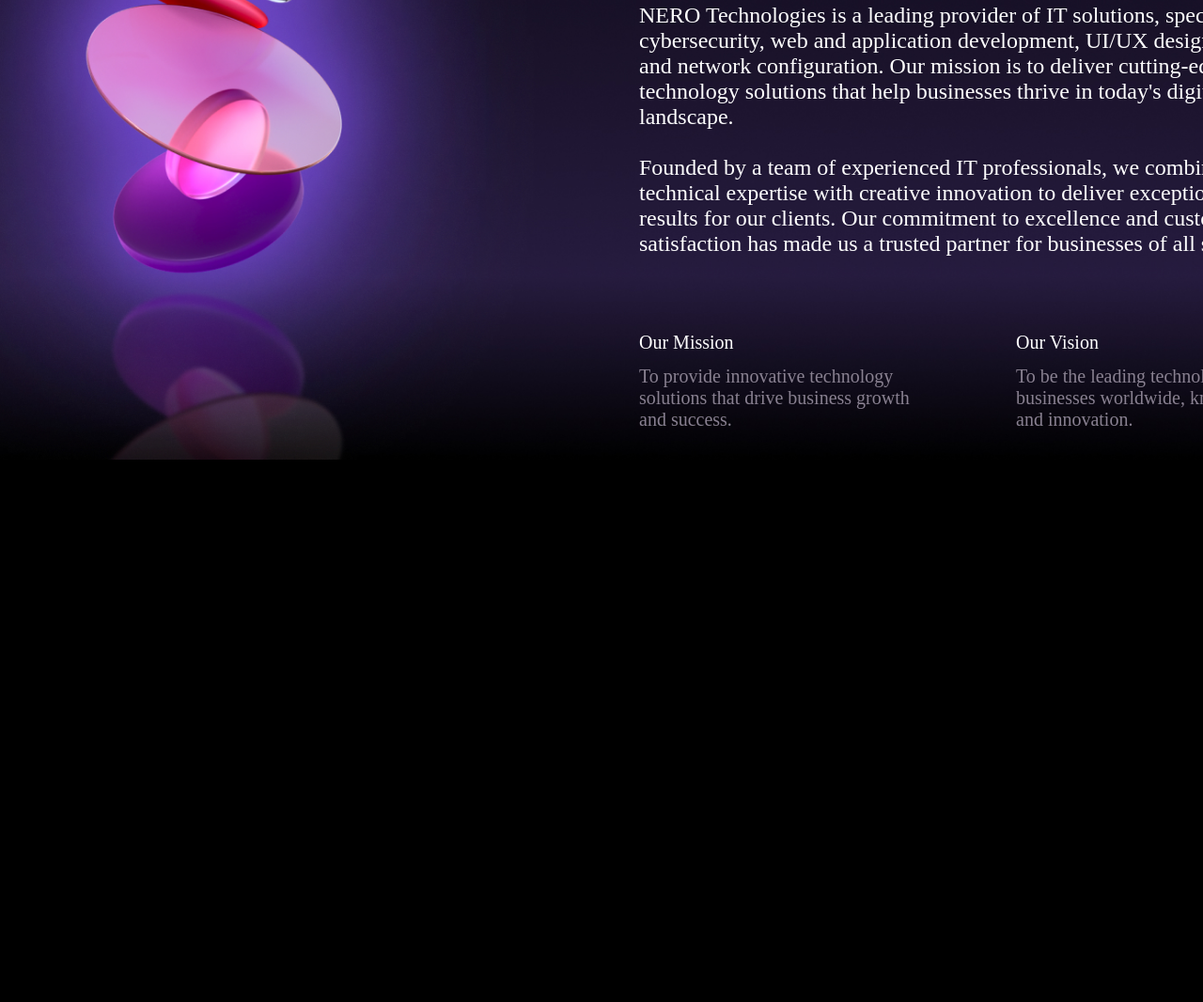
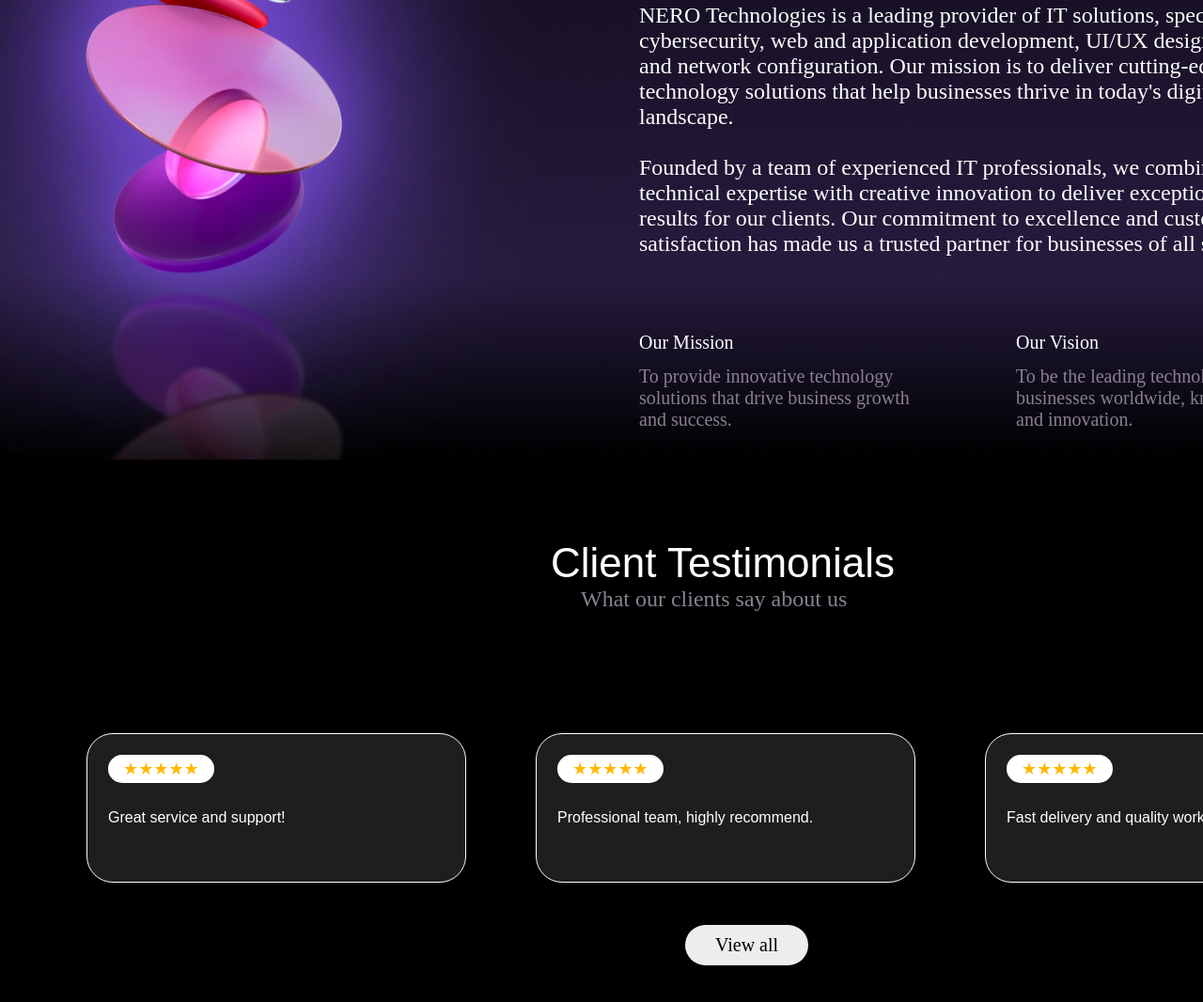
Before and after one commit to Amon2007/NeroTECHNOLOGIES, a plain HTML site: page index.html in a window 1280 px wide. Shown: the part 1478-2544 px from the top of the page at 94% size. Before the commit the page ends 1967 px from the top, so only its background shows below. Drawn offline with Linux system fonts and the light colour scheme; a web font is replaced by a local one.

Commit message:
add section for Reviews

```diff
--- a/css/style.css
+++ b/css/style.css
@@ -57,7 +57,7 @@ nav {
   margin-left: 200px;
   border: 1px solid rgb(255, 255, 255);
   border-radius: 3rem;
-  padding: 9px 17px;
+  padding: 9px 12px;
   background-color: rgba(0, 0, 0, 0.5);
   backdrop-filter: blur(10px);
   z-index: 1000;
@@ -291,3 +291,96 @@ h2 {
   font-size: 20px;
   font-weight: 400;
 }
+
+.clients-reviews {
+  width: 0;
+  height: 535px;
+  flex-shrink: 0;
+}
+.clients-title {
+  font-family: "Bakbak One", sans-serif;
+  font-size: 44px;
+  font-weight: 400;
+  margin: 85px 586px 0;
+  width: max-content;
+}
+.clients-subtitle {
+  color: #898191;
+  font-family: "Bai Jamjuree";
+  font-size: 24px;
+  font-weight: 400;
+  text-align: center;
+  margin-bottom: 64px;
+  white-space: nowrap;
+  padding-left: 618px;
+}
+
+.testimonials-list {
+  display: flex;
+  padding: 65px 92px 45px 92px;
+  flex-direction: row;
+}
+
+.testimonial-card {
+  border: 1px solid #fff;
+  background: #1e1e1e;
+  border-radius: 28px;
+  width: 404px;
+  height: 159px;
+  flex-shrink: 0;
+  min-height: 140px;
+  padding: 21px 22px 24px 22px;
+  color: #fff;
+  display: flex;
+  flex-direction: column;
+  gap: 16px;
+  position: relative;
+}
+.testimonial-card-highlighted {
+  border: 1px solid #fff;
+  background: #1e1e1e;
+  border-radius: 28px;
+  width: 404px;
+  height: 159px;
+  flex-shrink: 0;
+  min-height: 140px;
+  padding: 21px 22px 24px 22px;
+  color: #fff;
+  display: flex;
+  flex-direction: column;
+  gap: 16px;
+  position: relative;
+  margin: 0 74px;
+}
+
+.stars {
+  background: #fff;
+  color: #ffb800;
+  border-radius: 16px;
+  padding: 4px 16px;
+  font-size: 18px;
+  width: fit-content;
+  margin-bottom: 12px;
+  margin-top: 1px;
+}
+
+.view-all-btn {
+  font-family: "Bai Jamjuree";
+  margin: 0 auto;
+  margin: 0 729px;
+  display: block;
+  background: #ededed;
+  color: #222;
+  border: none;
+  border-radius: 22px;
+  padding: 10px 32px;
+  font-size: 20px;
+  font-weight: 500;
+  cursor: pointer;
+  white-space: nowrap;
+  transition: background 0.2s;
+  color: #000;
+}
+.view-all-btn:hover {
+  background: #8e8e8e;
+}
--- a/index.html
+++ b/index.html
@@ -126,6 +126,26 @@
         </div>
       </div>
     </div>
+    <!-- Section Reviews -->
+    <section class="clients-reviews">
+      <h2 class="clients-title">Client Testimonials</h2>
+      <p class="clients-subtitle">What our clients say about us</p>
+      <div class="testimonials-list">
+        <div class="testimonial-card">
+          <div class="stars">★★★★★</div>
+          <p>Great service and support!</p>
+        </div>
+        <div class="testimonial-card-highlighted">
+          <div class="stars">★★★★★</div>
+          <p>Professional team, highly recommend.</p>
+        </div>
+        <div class="testimonial-card">
+          <div class="stars">★★★★★</div>
+          <p>Fast delivery and quality work.</p>
+        </div>
+      </div>
+      <button class="view-all-btn">View all</button>
+    </section>
     <script src="./js/script.js"></script>
   </body>
 </html>
```
